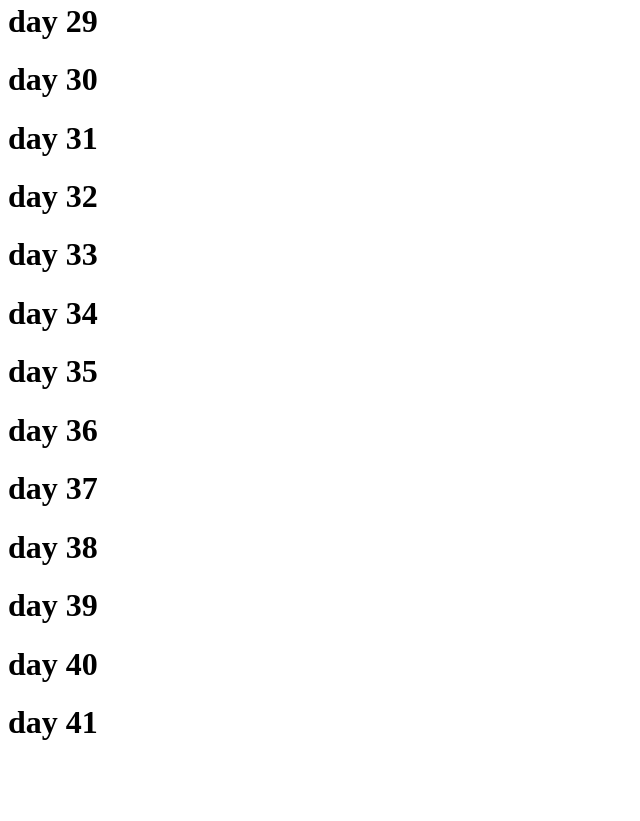
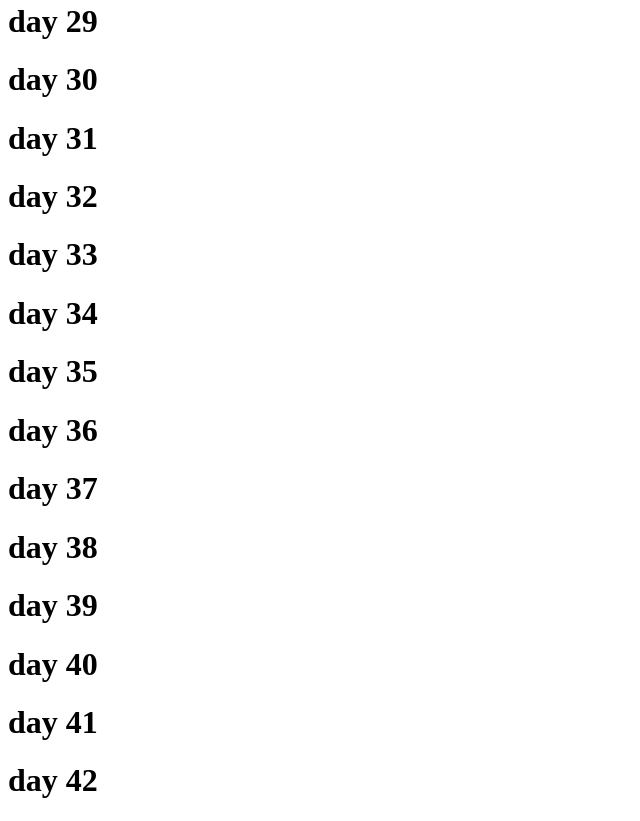
Before and after one commit to rahmanovdev/30Github, a plain HTML site: page index.html in a window 1280 px wide. Shown: the part 1655-2476 px from the top of the page, without its empty margins (0-640 px from the left). Before the commit the page ends 2417 px from the top, so only its background shows below. Drawn offline with Linux system fonts and the light colour scheme.

Commit message:
feat: add

```diff
--- a/index.html
+++ b/index.html
@@ -47,5 +47,6 @@
       <h1>day 39</h1>
       <h1>day 40</h1>
       <h1>day 41</h1>
+      <h1>day 42</h1>
   </body>
 </html>
```
